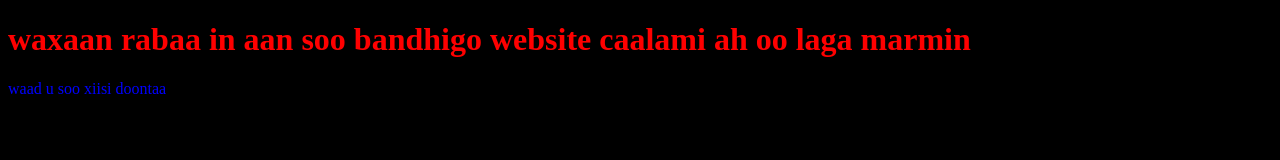
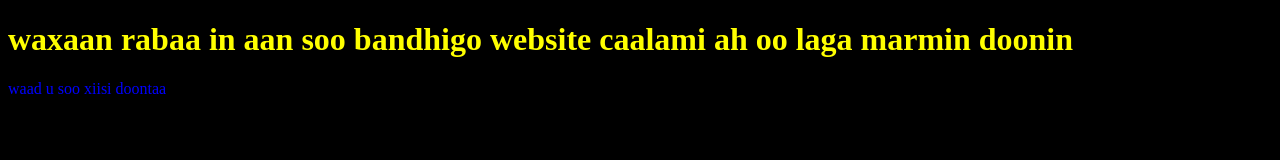
Before and after one commit to engilkacase/My-project, a plain HTML site: page index.html in a window 1280 px wide. Drawn offline with Linux system fonts and the light colour scheme.

Commit message:
initialized

```diff
--- a/css/style.css
+++ b/css/style.css
@@ -1,5 +1,5 @@
 h1{
-  color: red;
+  color: yellow;
 }
 body{
   background-color: black;
--- a/index.html
+++ b/index.html
@@ -6,7 +6,8 @@
     <link rel="stylesheet" href="css/style.css">
   </head>
   <body>
-    <h1>waxaan rabaa in aan soo bandhigo website caalami ah oo laga marmin</h1>
+    <h1>waxaan rabaa in aan soo bandhigo website caalami
+       ah oo laga marmin doonin</h1>
     <p>waad u soo xiisi doontaa</p>
 
   </body>
```
